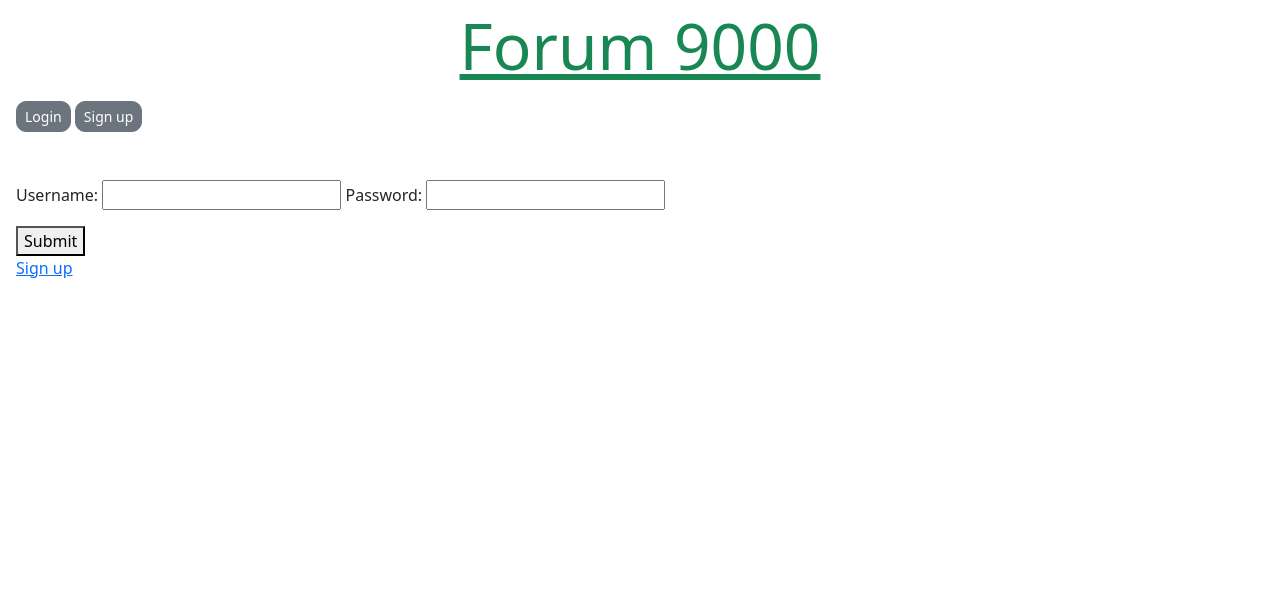
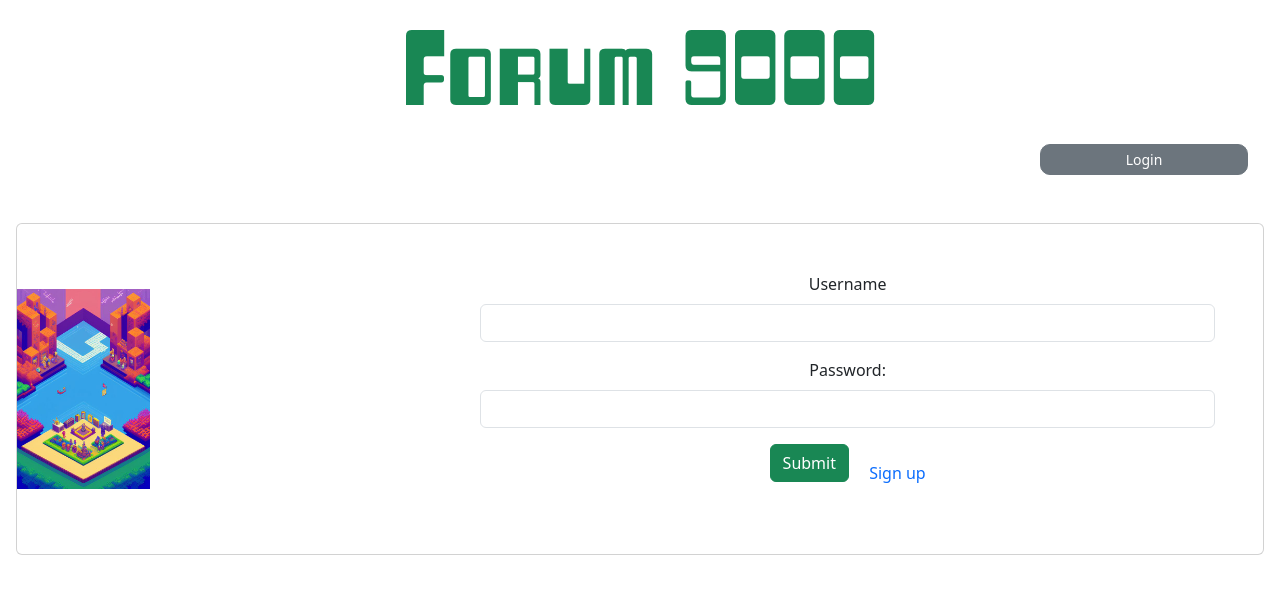
Before and after one commit to NezaVizintin/SmartNinja_WD2_Lesson_3_Forum, a Python web app: template templates/authorisation/login.html in a window 1280 px wide. Shown: the top 594 px of the page. Run offline with Jinja, Linux system fonts and the light colour scheme; the template is opened without the code that fills it, so the values that code supplies are empty.

Commit message:
Added game and started on website design improvements.

```diff
--- a/main.py
+++ b/main.py
@@ -1,12 +1,13 @@
 from flask import Flask
 from handlers.user import user_get
 from models.settings import db
-from handlers import authorisation, landing, topic, user, comment
+from handlers import authorisation, landing, topic, user, comment, game
 
 app = Flask(__name__)
 
 db.create_all()
 
+# makes function available to all blueprints
 @app.context_processor
 def context_processor():
     user = user_get()
@@ -17,6 +18,7 @@ app.register_blueprint(landing.landing_handlers)
 app.register_blueprint(topic.topic_handlers)
 app.register_blueprint(user.user_handlers)
 app.register_blueprint(comment.comment_handlers)
+app.register_blueprint(game.game_handlers)
 
 if __name__ == "__main__":
     app.run()
--- a/requirements.txt
+++ b/requirements.txt
@@ -2,3 +2,4 @@ Flask==2.0.3
 sqla-wrapper==4.200628
 argon2-cffi
 smartninja_redis
+requests
--- /dev/null
+++ b/static/css/style.css
@@ -0,0 +1,38 @@
+@font-face {
+    font-family: Outsourced Retro;
+    src: url("../fonts/retro-font.otf") format("opentype");
+}
+.text-red {
+    color: red;
+}
+
+.font-size-title {
+    /*font-size: 5vw; - for later when creating a responsive design*/
+    font-size: 100px;
+}
+
+.btn-sm.round {
+	border-radius: 10px;
+}
+
+.bold {
+    font-weight: bolder;
+}
+
+/*
+figure out how to override bootstrap css
+
+
+#bootstrap-overrides.success:link {
+  color: red;
+}
+
+!* mouse over link *!
+#bootstrap-overrides.success:hover {
+  color: hotpink;
+}
+
+!* selected link *!
+#bootstrap-overrides.success:active {
+  color: blue;
+}*/
--- a/static/style.css
+++ /dev/null
@@ -1,7 +0,0 @@
-.text-red {
-    color: red;
-}
-
-.btn-sm.round {
-	border-radius: 10px;
-}
--- a/templates/authorisation/login.html
+++ b/templates/authorisation/login.html
@@ -2,12 +2,38 @@
 {% block title %}Login{% endblock title %}
 
 {% block body %}
-    <form method="post" action="/login">
-        <p>
-            <label for="input-name">Username:</label> <input type="text" name="input-name" id="input-name">
-            <label for="input-password">Password:</label> <input type="password" name="input-password" id="input-password">
-        </p>
-        <button type="submit">Submit</button>
-    </form>
-    <a href="/sign-up" type="button">Sign up</a>
+<div class="card mb-3">
+    <div class="row g-0 d-flex align-items-center">
+        <!-- Image -->
+        <div class="col-lg-4 d-none d-lg-flex">
+            <img src="../../static/images/img-login.jpg" style="height: 200px">
+        </div>
+
+        <div class="col-lg-8">
+            <div class="card-body py-5 px-md-5 text-center">
+
+                <form method="post" action="/login">
+                    <!-- Email input -->
+                    <div class="mb-3">
+                        <label for="input-name" class="form-label">Username</label>
+                        <input type="text" name="input-name" id="input-name" class="form-control">
+                    </div>
+                    <!-- Password input -->
+                    <div class="mb-3">
+                        <label for="input-password" class="form-label">Password:</label>
+                        <input type="password" name="input-password" id="input-password" class="form-control">
+                    </div>
+                    <!-- Submit -->
+                    <button type="submit" class="btn btn-success btn-block mb-4">Submit</button>
+                    <!-- Sign-up -->
+                    <a href="/sign-up" type="button" class="ms-3 link-offset-2 link-offset-3-hover
+                                                            link-underline link-underline-opacity-0
+                                                            link-underline-opacity-75-hover"
+                    >Sign up</a>
+                </form>
+
+            </div>
+        </div>
+    </div>
+</div>
 {% endblock body %}
--- a/templates/base.html
+++ b/templates/base.html
@@ -10,20 +10,25 @@
         <script src="https://cdn.jsdelivr.net/npm/bootstrap@5.3.2/dist/js/bootstrap.bundle.min.js" integrity="sha384-C6RzsynM9kWDrMNeT87bh95OGNyZPhcTNXj1NW7RuBCsyN/o0jlpcV8Qyq46cDfL" crossorigin="anonymous"></script>
 
         <!-- stylasheet -->
-        <link href="static/style.css" rel="stylesheet">
+        <link href="static/css/style.css" rel="stylesheet">
+
+        <script src="static/js/script.js"></script>
+        <script src="static/js/game.js"></script>
+
+        {%block head%}
+        {%endblock%}
     </head>
 
-    <body>
+    <body class="text-center">
             <div class="text-center m-2 mb-3">
-            <a class="display-3 link-success" href="/">Forum 9000</a> </br>
+                <a class="display-3 text-success text-decoration-none font-size-title" href="/" style="font-family: Outsourced Retro">Forum 9000</a>
              </div>
 
-        <div class="m-3 mb-5">
+            <div class="m-3 mb-5 d-flex">
                 {% if user %}
-                <a href="/user-about" type="button">{{user.username}}</a>
+                    <a href="/user-about" class="link-success text-decoration-none text-uppercase bold h5">{{user.username}}</a>
                 {% else %}
-                <a href="/login" type="button" class="btn btn-sm btn-secondary round">Login</a>
-                <a href="/sign-up" type="button" class="btn btn-sm btn-secondary round">Sign up</a>
+                    <a href="/login" type="button" class="btn btn-sm btn-secondary round ms-auto me-3 col-md-2">Login</a>
                 {% endif %}
             </div>
 
--- a/templates/user/user-about.html
+++ b/templates/user/user-about.html
@@ -4,7 +4,5 @@
 {% block body %}
     <div class="text-center">
         <h3>Hello {% if name %} {{name}}! {% endif %}</h3>
-
-
     </div>
 {% endblock body %}
```
Also changed, not shown: handlers/game.py (added, +8 -0 lines), static/js/game.js (added, +207 -0 lines), templates/game.html (added, +38 -0 lines), static/fonts/retro-font.otf (added), static/images/img-login.jpg (added), static/js/script.js (added). Lines whose indentation alone changed are shown as unchanged.
